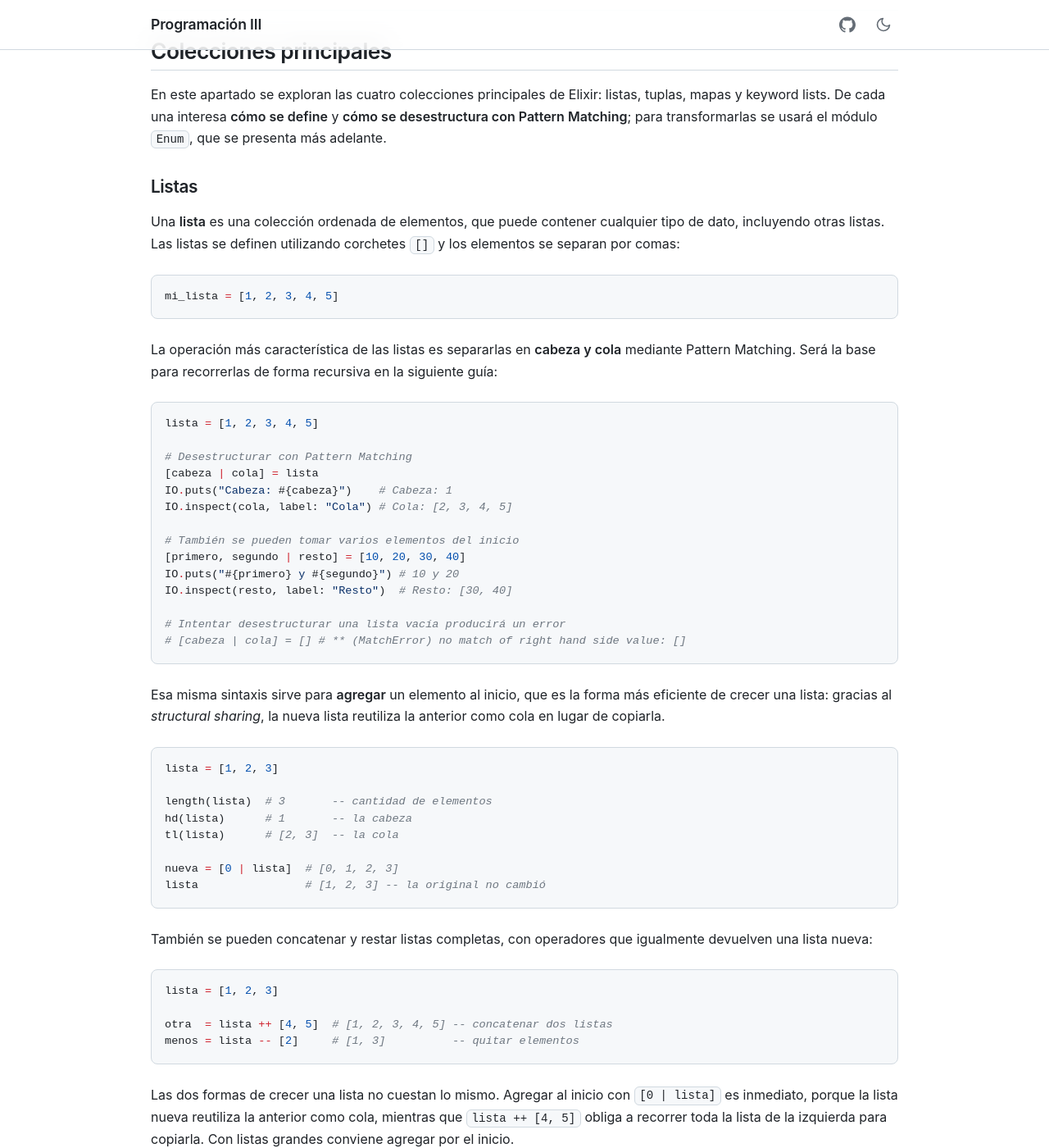
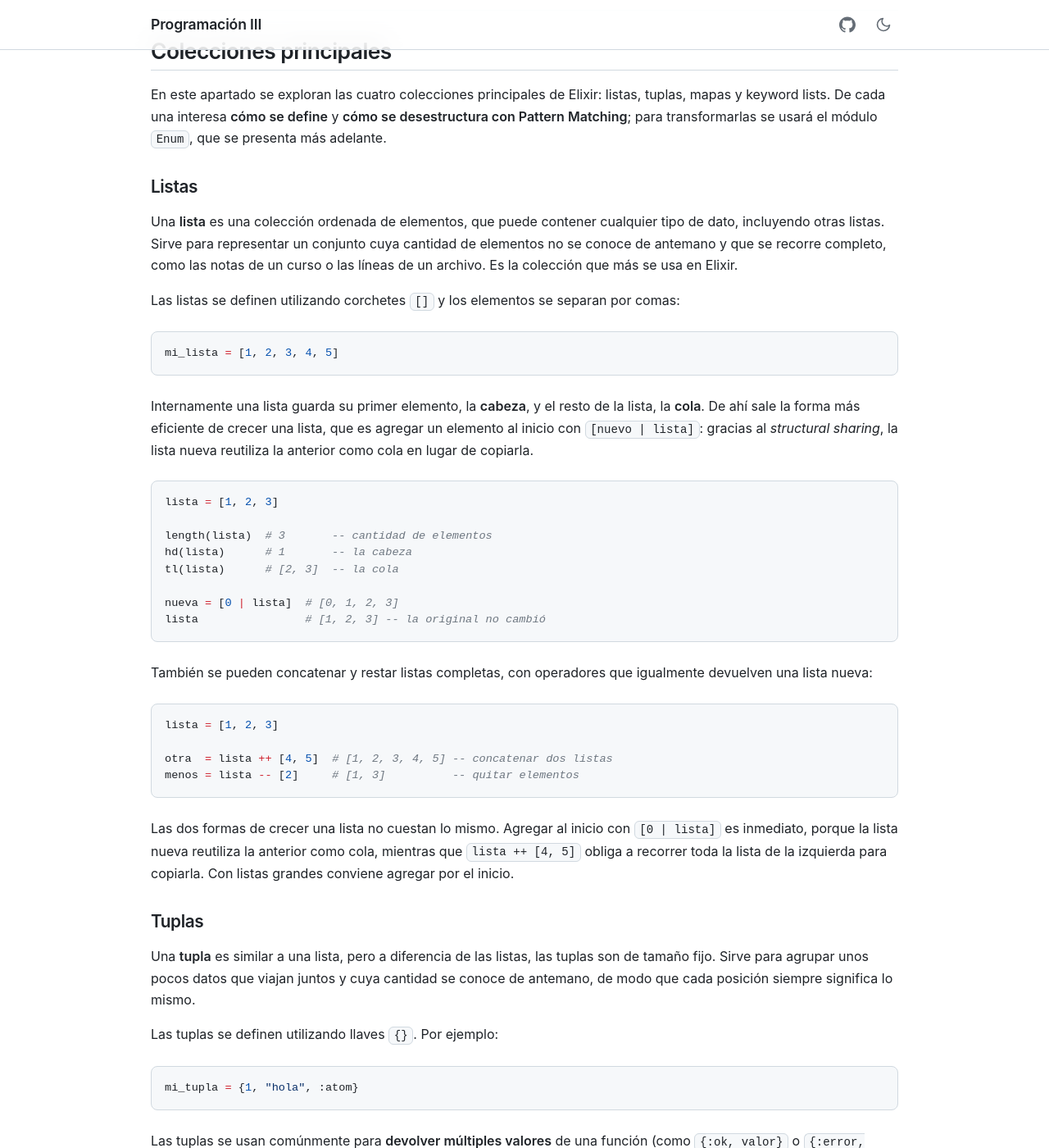
Before and after one commit to caflorezvi/guias-programacion3, a Jekyll site: the page built from docs/07.colecciones.md, in a window 1280 px wide and 1400 px high, scrolled down 1023 px. Shown: the whole window at 82% size. Built offline with Jekyll 4.4.1, drawn with Linux system fonts in a browser that asks for light colours; our own code applies the rules of GitHub Pages for plain Markdown files; some of the changed text lies outside the part shown.

Commit message:
Actualización colecciones y recursividad

````diff
--- a/docs/07.colecciones.md
+++ b/docs/07.colecciones.md
@@ -35,32 +35,15 @@ En este apartado se exploran las cuatro colecciones principales de Elixir: lista
 
 ### Listas
 
-Una **lista** es una colección ordenada de elementos, que puede contener cualquier tipo de dato, incluyendo otras listas. Las listas se definen utilizando corchetes `[]` y los elementos se separan por comas:
+Una **lista** es una colección ordenada de elementos, que puede contener cualquier tipo de dato, incluyendo otras listas. Sirve para representar un conjunto cuya cantidad de elementos no se conoce de antemano y que se recorre completo, como las notas de un curso o las líneas de un archivo. Es la colección que más se usa en Elixir.
+
+Las listas se definen utilizando corchetes `[]` y los elementos se separan por comas:
 
 ```elixir
 mi_lista = [1, 2, 3, 4, 5]
 ```
 
-La operación más característica de las listas es separarlas en **cabeza y cola** mediante Pattern Matching. Será la base para recorrerlas de forma recursiva en la siguiente guía:
-
-```elixir
-lista = [1, 2, 3, 4, 5]
-
-# Desestructurar con Pattern Matching
-[cabeza | cola] = lista
-IO.puts("Cabeza: #{cabeza}")    # Cabeza: 1
-IO.inspect(cola, label: "Cola") # Cola: [2, 3, 4, 5]
-
-# También se pueden tomar varios elementos del inicio
-[primero, segundo | resto] = [10, 20, 30, 40]
-IO.puts("#{primero} y #{segundo}") # 10 y 20
-IO.inspect(resto, label: "Resto")  # Resto: [30, 40]
-
-# Intentar desestructurar una lista vacía producirá un error
-# [cabeza | cola] = [] # ** (MatchError) no match of right hand side value: []
-```
-
-Esa misma sintaxis sirve para **agregar** un elemento al inicio, que es la forma más eficiente de crecer una lista: gracias al *structural sharing*, la nueva lista reutiliza la anterior como cola en lugar de copiarla.
+Internamente una lista guarda su primer elemento, la **cabeza**, y el resto de la lista, la **cola**. De ahí sale la forma más eficiente de crecer una lista, que es agregar un elemento al inicio con `[nuevo | lista]`: gracias al *structural sharing*, la lista nueva reutiliza la anterior como cola en lugar de copiarla.
 
 ```elixir
 lista = [1, 2, 3]
@@ -86,7 +69,9 @@ Las dos formas de crecer una lista no cuestan lo mismo. Agregar al inicio con `[
 
 ### Tuplas
 
-Una **tupla** es similar a una lista, pero a diferencia de las listas, las tuplas son de tamaño fijo y se definen utilizando llaves `{}`. Las tuplas son útiles para agrupar datos relacionados. Por ejemplo:
+Una **tupla** es similar a una lista, pero a diferencia de las listas, las tuplas son de tamaño fijo. Sirve para agrupar unos pocos datos que viajan juntos y cuya cantidad se conoce de antemano, de modo que cada posición siempre significa lo mismo.
+
+Las tuplas se definen utilizando llaves `{}`. Por ejemplo:
 
 ```elixir
 mi_tupla = {1, "hola", :atom}
@@ -120,7 +105,9 @@ elem(persona, 0)     # "Carlos"
 
 ### Mapas
 
-Un **mapa** es una colección de **pares clave-valor**, donde cada clave es única. Los mapas se definen utilizando `%{}` y los pares se separan por comas:
+Un **mapa** es una colección de **pares clave-valor**, donde cada clave es única. Sirve para guardar datos con nombre, de manera que cada valor se recupera por su clave y no por su posición, como los campos de una persona o de un producto.
+
+Los mapas se definen utilizando `%{}` y los pares se separan por comas:
 
 ```elixir
 mi_mapa = %{"nombre" => "Juan", "edad" => 30, "ciudad" => "Armenia"}
@@ -164,20 +151,6 @@ IO.puts("#{nombre_usuario} tiene #{edad_usuario} años") # Carlos tiene 30 años
 IO.puts("Vive en #{ciudad}") # Vive en Armenia
 ```
 
-Y, como ocurría con las tuplas, es posible hacer **Pattern Matching en los parámetros de una función**. Como una función con nombre (`def`) debe ir siempre dentro de un módulo, la definimos así:
-
-```elixir
-defmodule Persona do
-  def es_mayor_de_edad?(%{edad: edad}) when edad >= 18, do: true
-  def es_mayor_de_edad?(_), do: false
-end
-
-usuario = %{nombre: "Carlos", edad: 30, ciudad: "Armenia"}
-
-IO.puts("¿Es Carlos mayor de edad? #{Persona.es_mayor_de_edad?(usuario)}") # ¿Es Carlos mayor de edad? true
-IO.puts("¿Es menor de edad? #{Persona.es_mayor_de_edad?(%{edad: 16})}")    # ¿Es menor de edad? false
-```
-
 La clave no tiene que ser un átomo. Puede ser cualquier valor, lo que permite usar un identificador descriptivo como la cédula de una persona o el ID de un producto:
 
 ```elixir
@@ -196,7 +169,9 @@ Buscar por cédula en ese mapa es inmediato, sin importar cuántas personas cont
 
 ### Keyword Lists
 
-Una **keyword list** (lista de palabras clave) es un caso especial de lista: una lista de tuplas de dos elementos donde el primer elemento es siempre un **átomo** (la clave). Elixir ofrece una sintaxis abreviada para escribirlas:
+Una **keyword list** (lista de palabras clave) es un caso especial de lista: una lista de tuplas de dos elementos donde el primer elemento es siempre un **átomo** (la clave). Sirve para pasarle opciones a una función sin tener que recordar en qué orden van.
+
+Elixir ofrece una sintaxis abreviada para escribirlas:
 
 ```elixir
 # Forma abreviada
@@ -217,6 +192,8 @@ IO.inspect(lista, label: "Cola")    # sin corchetes (forma habitual)
 ```
 
 ### ¿Cuándo usar cada colección?
+
+Las cuatro pueden guardar los mismos datos, así que la elección depende de cómo se vayan a usar:
 
 - **Listas**: para colecciones de tamaño variable donde el orden importa y se recorren con frecuencia. Es la colección más común.
 - **Tuplas**: para agrupar un número fijo y pequeño de elementos, sobre todo al devolver varios valores desde una función.
@@ -431,7 +408,7 @@ defp agregar_estado(lista) do
 end
 ```
 
-También podemos usar **pattern matching** para desestructurar el mapa del estudiante, así:
+También podemos usar **pattern matching** para desestructurar el mapa del estudiante en el propio parámetro de la función lambda, así:
 
 ```elixir
 defp agregar_estado(lista) do
@@ -567,13 +544,6 @@ La comprehension tiene tres partes:
 - Los **filtros**, `nota >= 3`, que son condiciones separadas por comas. Solo pasan los elementos que las cumplen todas.
 - El cuerpo, después de `do:`, que construye cada elemento del resultado.
 
-También se pueden usar **varios generadores**, en cuyo caso se producen todas las combinaciones posibles:
-
-```elixir
-for letra <- ["a", "b"], numero <- [1, 2], do: "#{letra}#{numero}"
-# => ["a1", "a2", "b1", "b2"]
-```
-
 Ninguna de las dos formas es mejor que la otra. La comprehension gana en concisión cuando hay filtros y transformaciones sencillas, mientras que el `pipe` con `Enum` resulta más claro cuando la cadena de operaciones es larga o incluye funciones como `sort_by/3` o `reduce/3`, que no tienen equivalente en `for`.
 
 ### Versión 6 (final)
@@ -684,9 +654,13 @@ defmodule Ventas do
   def main do
     ventas = ventas_del_dia()
 
-    IO.inspect(obtener_categorias_unicas(ventas), label: "Categorías")
-    IO.inspect(agrupar_productos_por_categoria(ventas), label: "Productos por categoría")
-    IO.inspect(contar_ventas_por_categoria(ventas), label: "Ventas por categoría")
+    categorias = obtener_categorias_unicas(ventas)
+    productos_por_categoria = agrupar_productos_por_categoria(ventas)
+    ventas_por_categoria = contar_ventas_por_categoria(ventas)
+
+    IO.inspect(categorias, label: "Categorías")
+    IO.inspect(productos_por_categoria, label: "Productos por categoría")
+    IO.inspect(ventas_por_categoria, label: "Ventas por categoría")
   end
 
   # Se separan los datos de la lógica: main no necesita saber de dónde salen las ventas
@@ -754,7 +728,8 @@ Ninguna función de `Enum` hace esto directamente, porque no se trata de contar
 ```
 
 ```elixir
-    IO.inspect(sumar_unidades_por_categoria(ventas), label: "Unidades por categoría")
+    unidades_por_categoria = sumar_unidades_por_categoria(ventas)
+    IO.inspect(unidades_por_categoria, label: "Unidades por categoría")
 ```
 
 La salida de la nueva línea es:
@@ -778,16 +753,27 @@ defmodule Ventas do
   def main do
     ventas = ventas_del_dia()
 
-    IO.inspect(obtener_categorias_unicas(ventas), label: "Categorías")
-    IO.inspect(agrupar_productos_por_categoria(ventas), label: "Productos por categoría")
-    IO.inspect(contar_ventas_por_categoria(ventas), label: "Ventas por categoría")
-    IO.inspect(sumar_unidades_por_categoria(ventas), label: "Unidades por categoría")
+    categorias = obtener_categorias_unicas(ventas)
+    productos_por_categoria = agrupar_productos_por_categoria(ventas)
+    ventas_por_categoria = contar_ventas_por_categoria(ventas)
+    unidades_por_categoria = sumar_unidades_por_categoria(ventas)
 
-    Util.imprimir_mensaje("¿Alguna venta de más de 4 unidades? #{hay_venta_alta?(ventas)}")
-    Util.imprimir_mensaje("¿Todas las ventas son válidas? #{ventas_validas?(ventas)}")
+    venta_alta = hay_venta_alta?(ventas)
+    son_validas = ventas_validas?(ventas)
 
-    IO.inspect(buscar_primera_venta_categoria(ventas, "Bebidas"), label: "Primera venta de Bebidas")
-    IO.inspect(buscar_primera_venta_categoria(ventas, "Lácteos"), label: "Primera venta de Lácteos")
+    primera_bebida = buscar_primera_venta_categoria(ventas, "Bebidas")
+    primer_lacteo = buscar_primera_venta_categoria(ventas, "Lácteos")
+
+    IO.inspect(categorias, label: "Categorías")
+    IO.inspect(productos_por_categoria, label: "Productos por categoría")
+    IO.inspect(ventas_por_categoria, label: "Ventas por categoría")
+    IO.inspect(unidades_por_categoria, label: "Unidades por categoría")
+
+    Util.imprimir_mensaje("¿Alguna venta de más de 4 unidades? #{venta_alta}")
+    Util.imprimir_mensaje("¿Todas las ventas son válidas? #{son_validas}")
+
+    IO.inspect(primera_bebida, label: "Primera venta de Bebidas")
+    IO.inspect(primer_lacteo, label: "Primera venta de Lácteos")
   end
 
   defp ventas_del_dia do
@@ -972,4 +958,4 @@ Este ejercicio se enfoca en funciones de `Enum` **distintas** a las de los ejerc
 - Investigar qué es la **recursividad** y cuáles son sus dos componentes esenciales: el *caso base* y el *caso recursivo*.
 - Investigar por qué los lenguajes funcionales usan recursión en lugar de bucles como `for` o `while`. *Pista:* piense en lo que se necesitaría para escribir un `for` con contador en un lenguaje donde los datos son inmutables.
 - Investigar qué es un *stack overflow* y por qué una función recursiva puede provocarlo.
-- Repasar la descomposición de listas con `[head | tail]` vista en esta guía, ya que será la base para procesar listas recursivamente.
+- Investigar cómo se descompone una lista en su **cabeza** y su **cola** con `[head | tail]`, ya que será la base para procesar listas recursivamente.
````
Also changed, not shown: docs/08.recursividad.md (+16 -5 lines).
